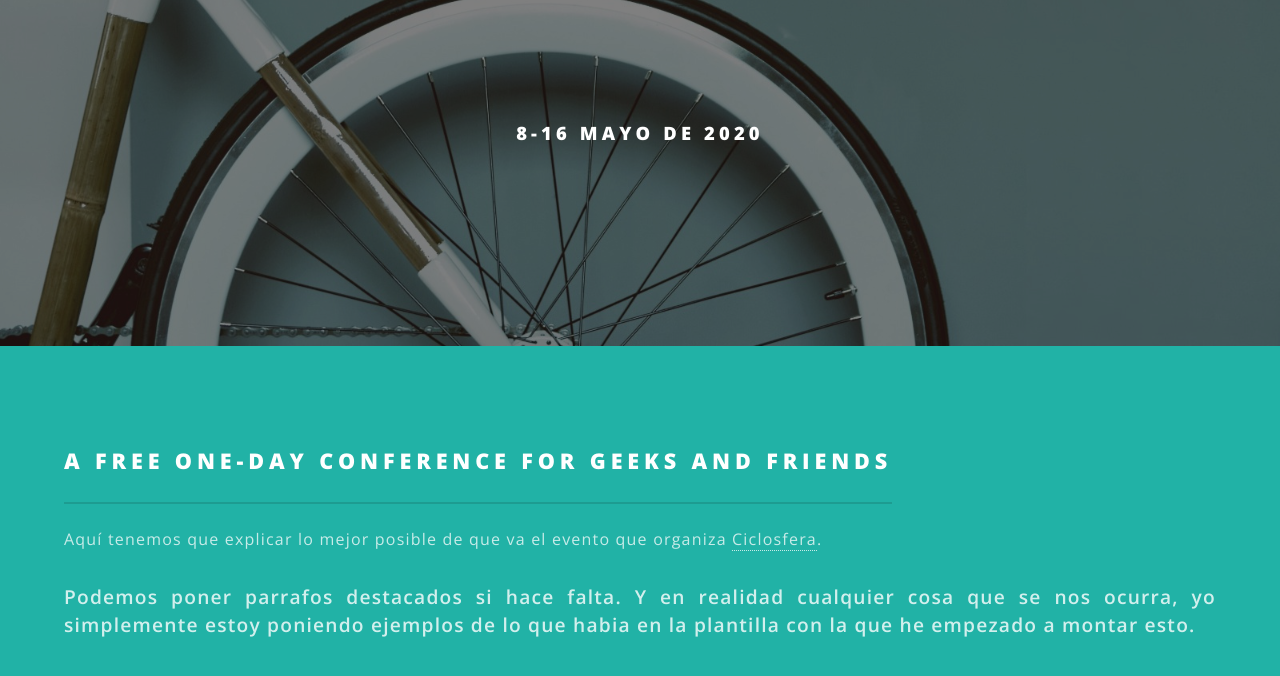
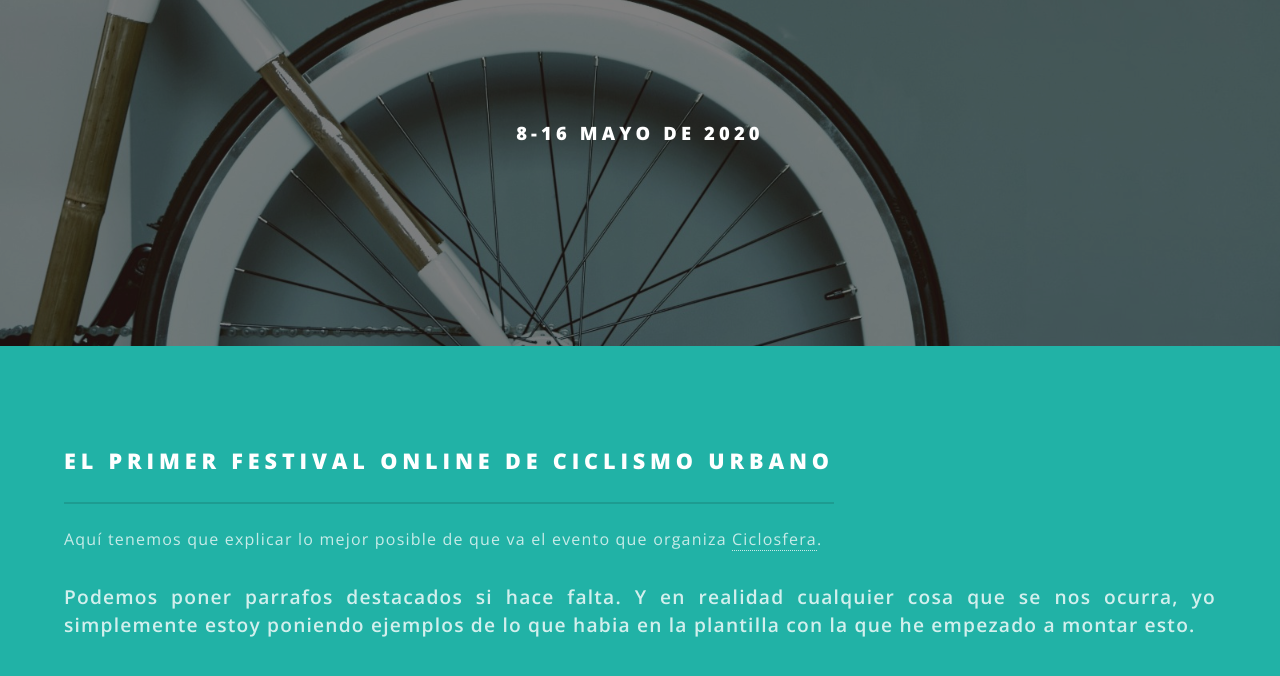
Before and after one commit to ciclosfera/ciclosferia, a plain HTML site: page docs/index.html in a window 1280 px wide. Shown: the part 454-1130 px from the top of the page. Drawn offline with nearby package versions, Linux system fonts and the light colour scheme.

Commit message:
Update index.html

```diff
--- a/docs/index.html
+++ b/docs/index.html
@@ -31,7 +31,7 @@
       <section id="/presentation" class="wrapper style1 special">
         <div class="inner">
           <header class="major">
-            <h2>A free one-day conference for Geeks and Friends</h2>
+            <h2>El primer festival online de ciclismo urbano</h2>
             <p>
               Aquí tenemos que explicar lo mejor posible de que va el evento
               que organiza <a href="https://ciclosfera.com">Ciclosfera</a>.
```
